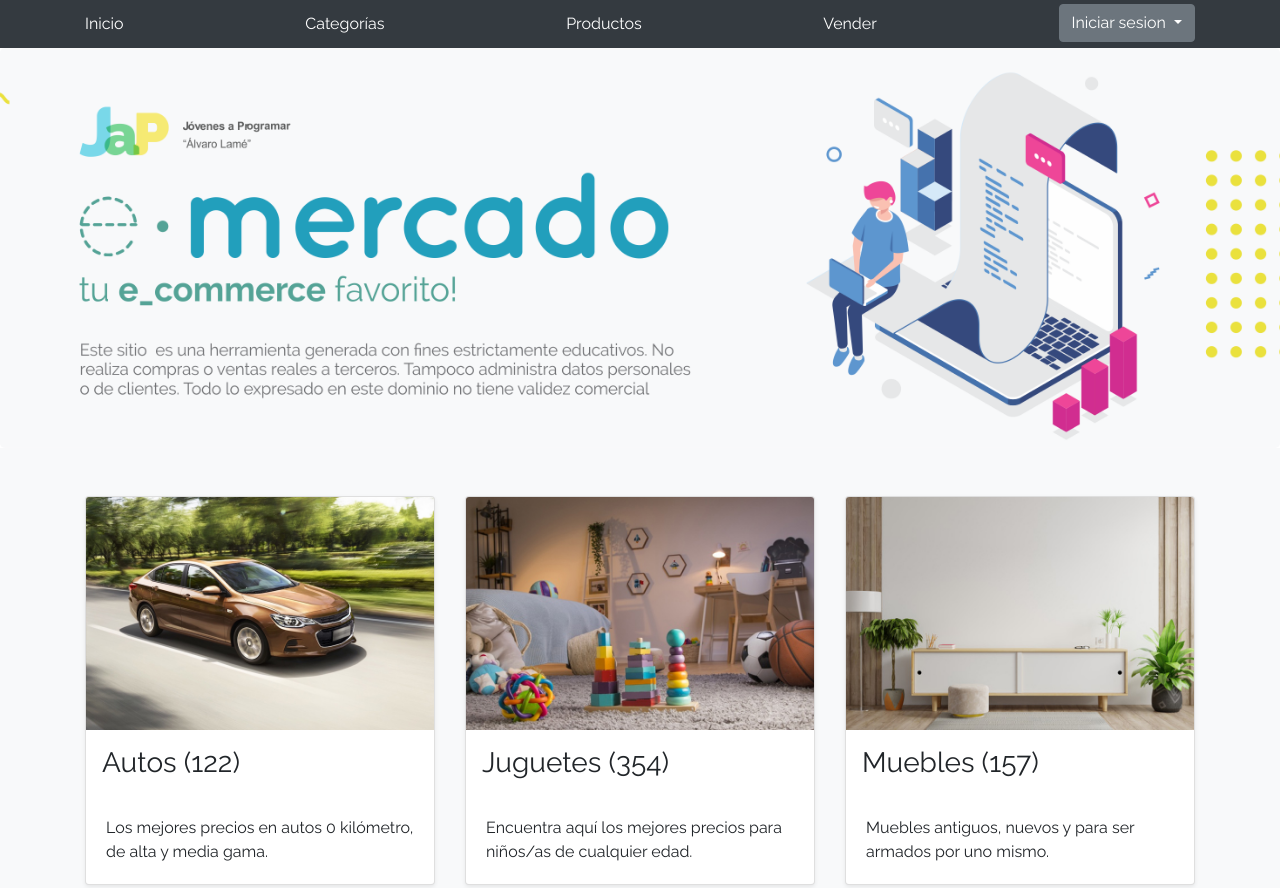
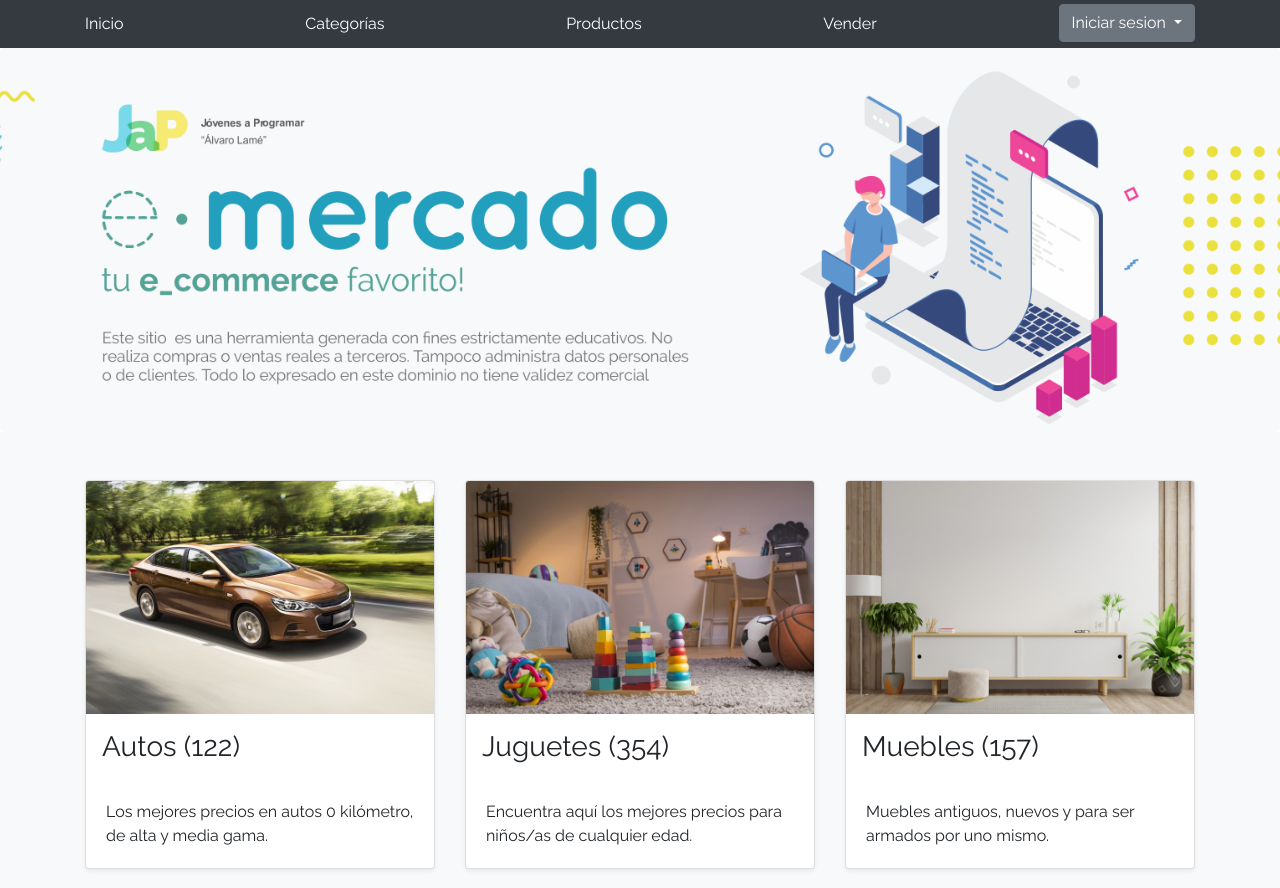
Before and after one commit to niicccoooo/e-Commerce, a plain HTML site: page inicio.html in a window 1280 px wide. Shown: the top 888 px of the page. Drawn offline with Linux system fonts and the light colour scheme.

Commit message:
updated style.css

```diff
--- a/css/styles.css
+++ b/css/styles.css
@@ -17,6 +17,8 @@
   background-repeat: no-repeat;
   color: black;
   font-weight: bold;
+  height: 30vw;
+  width: 100%;
 }
 
 @media (min-width: 768px) {
```
